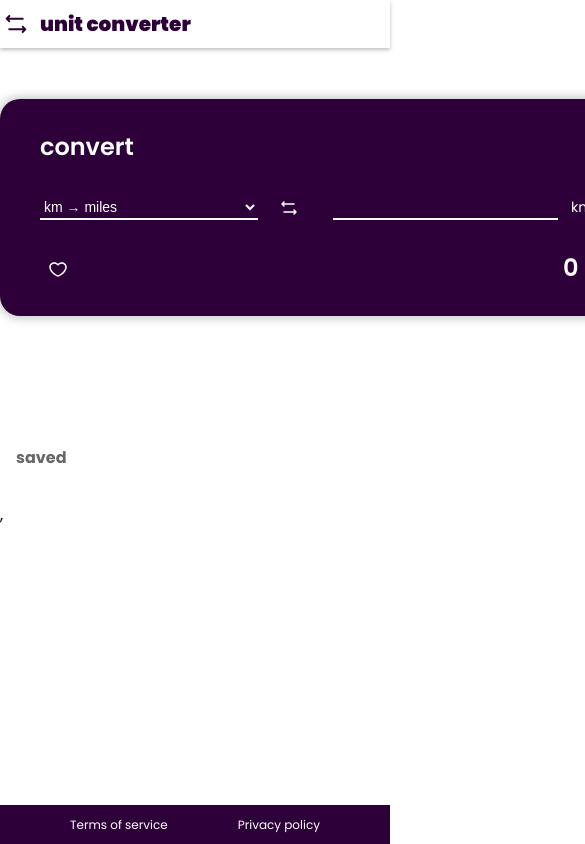
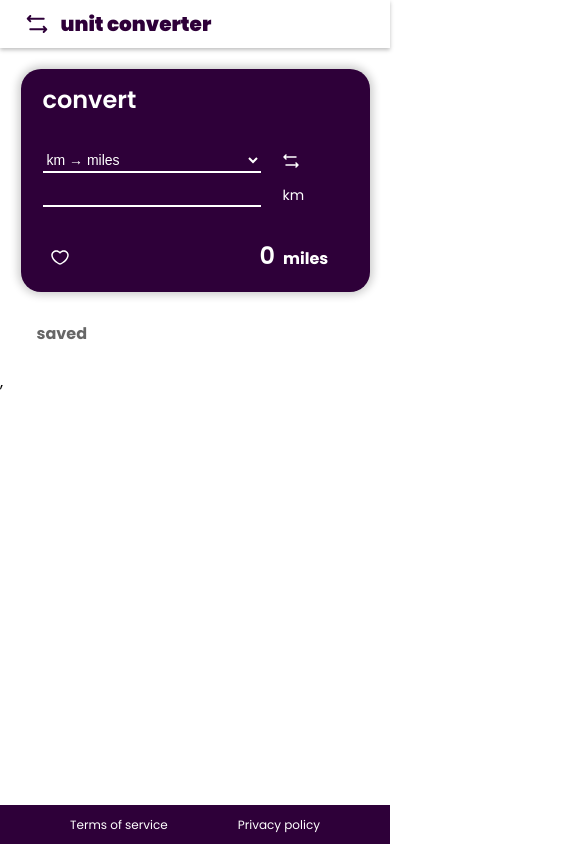
Before and after one commit to Joan266/Unit-Converter, a React (Create React App) app in the folder client/: page / in a window 390 px wide. Shown: the top 844 px of the page, 585 px wide, since content can reach past the window. Built offline with nearby package versions, Linux system fonts and the light colour scheme.

Commit message:
responsive

```diff
--- a/client/src/components/unitConverter.jsx
+++ b/client/src/components/unitConverter.jsx
@@ -38,8 +38,9 @@ function UnitConverter() {
   function handleSaveConversion()  {
     if(initialNumber === "" || Number === 0) return
     const formattedFinalNumber = (Math.floor(finalNumber * 100) / 100).toString()
+    const formattedInitialNumber = (Math.floor(initialNumber * 100) / 100).toString()
     const conversion = {
-      initialNumber,
+      initialNumber:formattedInitialNumber,
       finalNumber: formattedFinalNumber,
       initialUnit: conversionOperation.initialUnit,
       finalUnit: conversionOperation.finalUnit
@@ -61,7 +62,7 @@ function UnitConverter() {
         <h1 className='text-bigger'>convert</h1>
       </div>
       <div className="machine">
-        <div>
+        <div className='conversion-type-container'>
           <select onChange={handleConversionOperationChange} value={conversionOperation.id} className='text-small'>
             {conversionOperations.map(operation => (
               <option key={operation.id} value={operation.id}>
@@ -73,7 +74,7 @@ function UnitConverter() {
             <img src="icons/white_arrows.svg" alt="White arrows icon" />
           </div>
         </div>
-        <div style={{minWidth:"284px"}}>
+        <div className='initial-input-container'>
           <input type="number" name="distance_to_convert" className='text-small' value={initialNumber} onChange={handleInitialNumberChange} />
           <span className="initialunit text-small">
             {conversionOperation.initialUnit}
--- a/client/src/index.css
+++ b/client/src/index.css
@@ -76,10 +76,16 @@ header {
   display: flex;
   align-items: center;
   justify-content: center;
+
   div {
     align-items: center;
     display: flex;
+    @media (min-width: 768px) {
       width: 717px;
+    }
+    @media (max-width: 767px) {
+      width: 349px;
+    }
   }
   h1 {
     color: var(--purple-text-color);
@@ -106,28 +112,60 @@ footer {
   }
 }
 
+
+
+
 main {
+  @media (min-width: 768px) {
     max-width: 717px;
     width: 717px;
+  }
+  @media (max-width: 767px) {
+    max-width: 349px;
+    width: 349px;
+  }
   margin: 0 auto;
   .unitConverter {
     background-color: var(--purple-background-color);
     border-radius: 20px;
     box-shadow: var(--medium-box-shadow-color);
     overflow: hidden;
+    @media (min-width: 768px) {
       margin-top: 99px;
+      padding: 30px 70px 30px 40px;
+    };
+    @media (max-width: 767px) {
+      margin-top: 69px;
+      padding: 13px 26px 18px 22px;
+    };
     color: var(--white-text-color);
-    padding: 30px 70px 30px 40px;
     .machine {
       margin-top: 25px;
       display: flex;
+      @media (min-width: 768px) {
         flex-direction: row;
+      };
+      @media (max-width: 767px) {
+        flex-direction: column;
+        padding-right: 0;
+      };
       justify-content: space-between;
       align-items: center;
-      padding-right: 30px;
       div {
         display: flex;
         align-items: center;
+        @media (max-width: 767px) {
+          height: 35px;
+          justify-content: left;
+          width: 100%;
+        };
+      }
+      .initial-input-container {
+        @media (min-width: 768px) {
+          min-width: 284px;
+        };
+        @media (max-width: 767px) {
+        };
       }
       select {
         cursor: pointer;
@@ -162,14 +200,27 @@ main {
         }
       }
       input {
-        width: 221px;background-color: transparent;
+        @media (min-width: 768px) {
+          width: 221px;
+        };
+        @media (max-width: 767px) {
+          max-width: 218px;
+          width: 218px;
+          padding: 0;
+        };
+        background-color: transparent;
         color: var(--white-text-color);
         outline: none;
         border:none;
         border-bottom: 2px solid var(--white-text-color);
       }
       .initialunit {
+        @media (min-width: 768px) {
           margin-left: 13px;
+        };
+        @media (max-width: 767px) {
+          margin-left: 22px;
+        };
       }
     }
     .results {
@@ -203,7 +254,12 @@ main {
     }
   }
   .conversionsList {
+    @media (min-width: 768px) {
       margin-top: 130px;
+    }
+    @media (max-width: 767px) {
+      margin-top: 30px;
+    }
     display: flex;
     flex-direction: column;
     color: var(--strong-grey-text-color);
@@ -213,12 +269,20 @@ main {
     }
     .conversions-container {
       display: grid;
+      @media (min-width: 768px) {
         grid-template-columns: repeat(2, 1fr);
         gap: 21px;
         margin-top: 22px;
+        max-height: 400px;
+      }
+      @media (max-width: 767px) {
+        grid-template-columns: repeat(1, 1fr);
+        gap: 18px;
+        margin-top: 13px;
+        max-height: 250px;
+      }
       padding: 5px;
       overflow-y: auto;
-      max-height: 400px;
       .conversion-container {
         display: flex;
         flex-direction: row;
```
Lines whose indentation alone changed are shown as unchanged.
